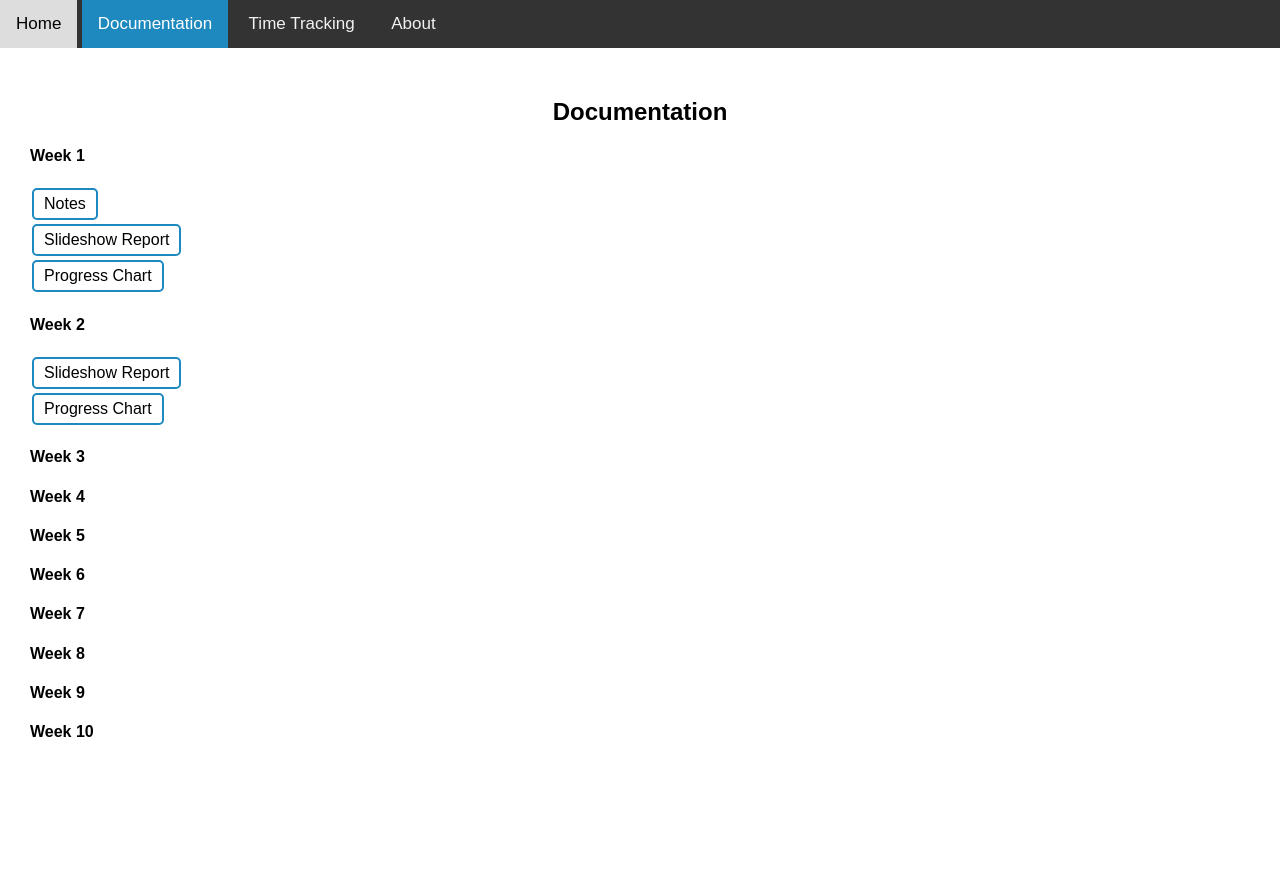
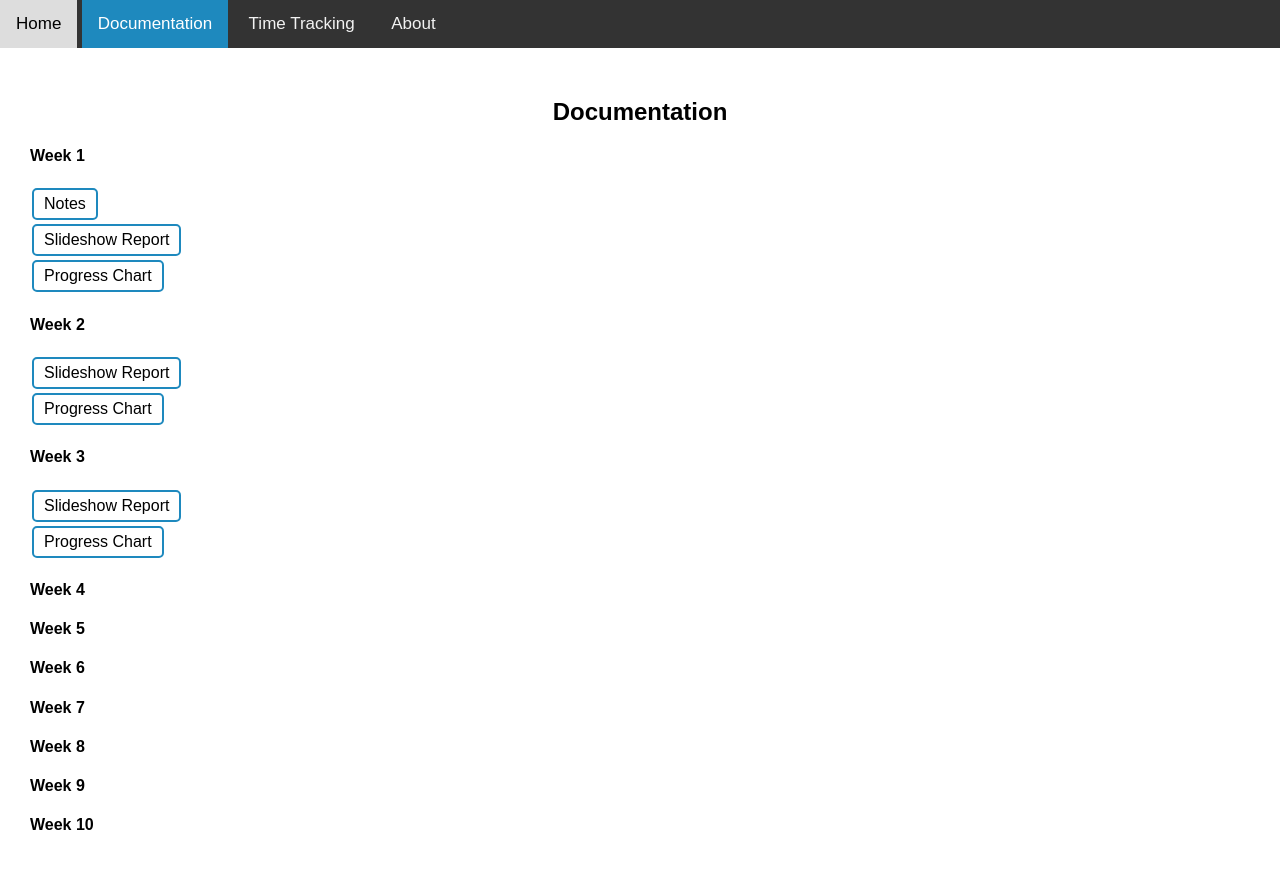
Before and after one commit to SE4AIResearch/AntiCopyPaster_Summer2023, a Jekyll site: the page pages/documentation.html, which Jekyll copies as it is, in a window 1280 px wide. Shown: the top 869 px of the page. Built offline with Jekyll 4.4.1, drawn with Linux system fonts in a browser that asks for light colours.

Commit message:
Update documentation.html
Added Week 3 content

```diff
--- a/pages/documentation.html
+++ b/pages/documentation.html
@@ -42,6 +42,11 @@
 
     <h4 class="week_header">Week 3</h4>
 
+    <button id="week3slides_button" name="Slideshow Report" onclick="displayIframe('week3slides', 'https://docs.google.com/presentation/d/e/2PACX-1vRn1Tgb5n_WCi-2QyCTSWiGT1pCWF3KTg84n47j5dalERt-PJwMlV0U39Pjm7SfCmsSaU87X5xhZKMq/embed?start=false&loop=false&delayms=60000')">Slideshow Report</button>
+        <div class="embed week" id="week3slides"></div>
+      <button id="week3sheet_button" name="Progress Chart" onclick="displayIframe('week3sheet', 'https://docs.google.com/spreadsheets/d/e/2PACX-1vT8pLfWkcb433Kp5oBR_hy9XHvM9cfsDPjvX3OozqvKbsVzAmCErvKJAEYZ1vp6LRotwaYH2Jq6R77g/pubhtml?gid=0&amp;single=true&amp;widget=true&amp;headers=false')">Progress Chart</button>
+        <div class="embed week" id="week3sheet"></div>
+
     <h4 class="week_header">Week 4</h4>
 
     <h4 class="week_header">Week 5</h4>
```
